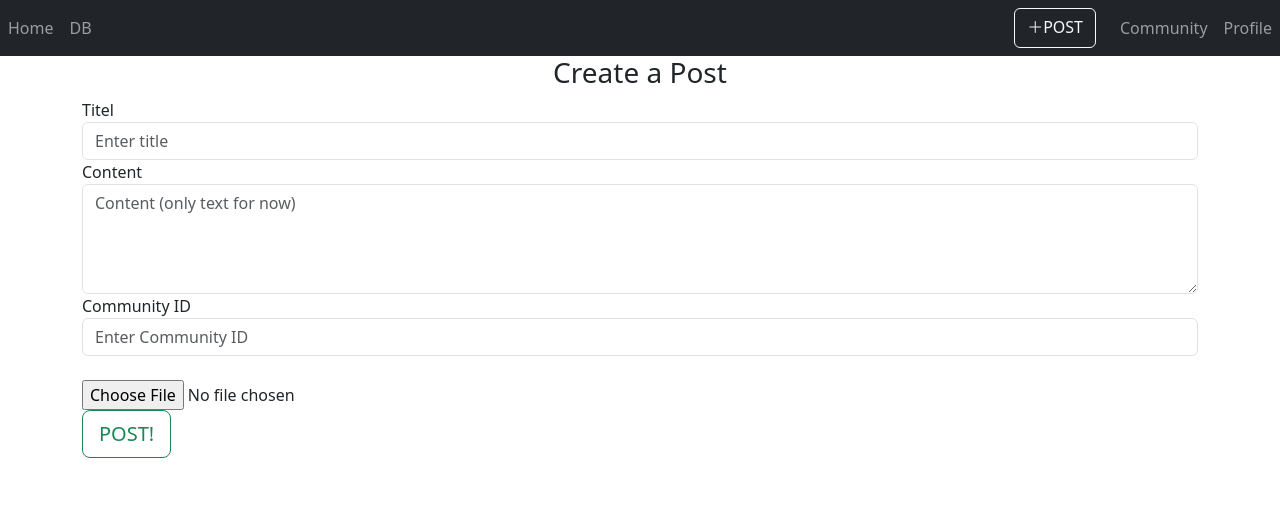
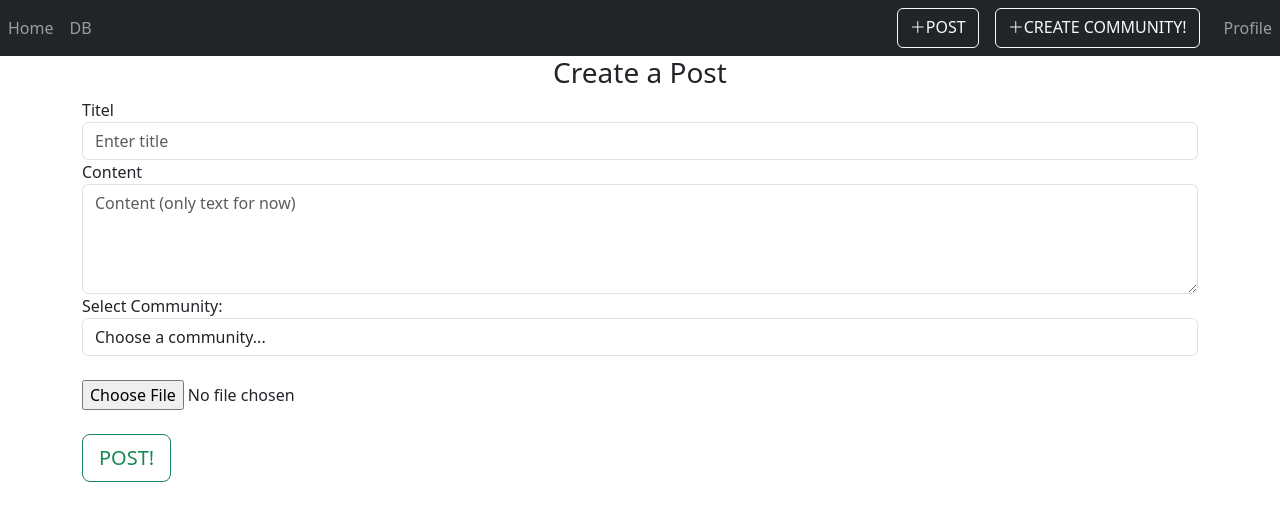
Before and after one commit to HazimDidSomething/MMU-BUZZ, a Flask app: page /Create_Post in a window 1280 px wide. Shown: the top 521 px of the page. Run offline with Flask 3, Linux system fonts and the light colour scheme; a user stored in the database is signed in; some libraries are stand-ins or nearby versions.

Commit message:
changed the create post feature to be inline with the community feature

```diff
--- a/website/PostHandle.py
+++ b/website/PostHandle.py
@@ -1,4 +1,4 @@
-from .models import Posts,PostsImg,PostComment
+from .models import Posts,PostsImg,PostComment,test
 from flask import Blueprint ,render_template,request,flash,redirect,url_for,Request
 from . import db
 from flask_login import current_user,login_required,logout_user
@@ -11,22 +11,25 @@ os.makedirs(UPLOAD_FOLDER, exist_ok=True)
 PostHandle = Blueprint('post',__name__)
 
 @PostHandle.route('/Create_Post', methods=['GET','POST'])
+@PostHandle.route('/Create_Post/<int:community_id>', methods=['GET','POST'])
 @login_required
-def CreatePost():
+def CreatePost(community_id=None):
+    communities = test.query.all()
+
     if request.method == "POST":
+        if not community_id:
+            community_id = request.form.get("community_id")
+        community = test.query.get_or_404(community_id)
         title = request.form.get("title")
         content = request.form.get("content")
+
+
         PIC = request.files.get("PIC")
-        '''
-        quick fix
-        group_id = request.form.get("group_id")
-        '''
-
         new_post = Posts(
             title = title,
             content = content,
             user_id = current_user.id,
-           # group_id = group_id,
+            community_id = community_id,
             FirstName = current_user.FirstName,
             vote = 0
         )
@@ -51,8 +54,8 @@ def CreatePost():
 
         flash("Post created!", "success")
         return redirect(url_for("views.home"))
-
-    return render_template("CreatePost.html", user = current_user)
+    community = test.query.get_or_404(community_id) if community_id else None
+    return render_template("CreatePost.html", user = current_user,communities=communities,community=community )
 
 @PostHandle.route("/post/<int:post_id>")
 @login_required
--- a/website/community.py
+++ b/website/community.py
@@ -11,11 +11,7 @@ def view_community(community_id):
     community = test.query.get_or_404(community_id)
     posts = Posts.query.filter_by(community_id=community.id).all()
     members = CommunityMember.query.filter_by(community_id=community.id).all()
-    return render_template("view_community.html",
-                           community=community,
-                           posts=posts,
-                           members=members,
-                           user=current_user)
+    return render_template("view_community.html", community=community, posts=posts, members=members, user=current_user)
 @community.route("/create_community", methods=["GET", "POST"])
 def create_community():
     if request.method == "POST":
--- a/website/models.py
+++ b/website/models.py
@@ -13,10 +13,11 @@ class Posts(db.Model):
     user_id = db.Column(db.Integer, db.ForeignKey('user.id'))
     vote = db.Column(db.Integer)
     user_id = db.Column(db.Integer, db.ForeignKey('user.id',ondelete="CASCADE"))
-    # group_id  = db.Column(db.Integer,nullable=True)
     FirstName = db.Column(db.String(150))
     community_id = db.Column(db.Integer, db.ForeignKey("communities.id"), nullable=True)
+
     images = db.relationship("PostsImg", backref="post", lazy=True,cascade="all, delete-orphan")
+    community = db.relationship("test", backref="posts", lazy=True)
 
 class PostsImg(db.Model):
     __tablename__ = "Posts_img"
--- a/website/templates/CreatePost.html
+++ b/website/templates/CreatePost.html
@@ -27,20 +27,24 @@
     ></textarea>
     </div>
     <div class="form-group">
-    <label for="community_id">Community ID</label>
-    <input
-        type="number"
-        class="form-control"
-        id="community_id"
-        name="community_id"
-        placeholder="Enter Community ID"
-
-    />
+    {% if community %}
+        <label for="community_id">Community name: {{community.name}}</label>
+        <input type="hidden" name="community_id" value="{{community.id}}">
+    {% else %}
+        <label for="community_id">Select Community:</label>
+        <select class="form-control" id="community_id" name="community_id" required>
+            <option value="">Choose a community...</option>
+            {% for comm in communities %}
+                <option value="{{comm.id}}">{{comm.name}}</option>
+            {% endfor %}
+        </select>
+    {% endif %}
     </div>
     <br/>
     <div class="form-group">
         <input type="file" name="PIC">
     </div>
+    <div class = "pt-4"></div>
     <button type="submit" class="btn btn-outline-success btn-lg">POST!</button>
 </form>
 {% endblock %}
--- a/website/templates/Profile.html
+++ b/website/templates/Profile.html
@@ -43,7 +43,7 @@
   </a>
   {% else %}
          <p>No posts yet. Be the first to
-            <a href="/Create_Post" class="btn btn-outline-info">
+            <a href="{{ url_for('post.CreatePost') }}" class="btn btn-outline-info">
                     Create One !
                 </a></p>
   {% endfor %}
--- a/website/templates/base.html
+++ b/website/templates/base.html
@@ -33,11 +33,14 @@
             <!-- this will be shown on the right side on the nav bar -->
                 <div class="navbar-nav ms-auto mb-2 mb-lg-0">
                 {%if user.is_authenticated%}
-                <a href="/Create_Post" class="btn btn-outline-light">
+                <a href="{{ url_for('post.CreatePost') }}" class="btn btn-outline-light">
                     <i class="bi bi-plus-lg"></i>POST
                 </a>
                 <div class="px-2"></div>
-                <a class="nav-item nav-link" href="/create_community">Community</a>
+                <a href="/create_community" class="btn btn-outline-light">
+                    <i class="bi bi-plus-lg"></i>CREATE COMMUNITY!
+                </a>
+                <div class="px-2"></div>
                 <a class="nav-item nav-link" id="logout" href="/Profile">Profile</a>
 
 
--- a/website/templates/create_community.html
+++ b/website/templates/create_community.html
@@ -13,7 +13,7 @@
         <label for="description">Description</label>
         <textarea class="form-control" id="description" name="description" rows="3"></textarea>
     </div>
-
+    <div class = "pt-4"></div>
     <button type="submit" class="btn btn-success">Create</button>
     <a href="{{ url_for('views.home') }}" class="btn btn-secondary">Cancel</a>
 </form>
--- a/website/views.py
+++ b/website/views.py
@@ -2,7 +2,7 @@
 from flask import Blueprint, render_template
 from flask_login import login_required, current_user
 from .models import test
-from .models import Posts,PostsImg,test
+from .models import Posts,test
 from datetime import date
 from . import db
 
```
Also changed, not shown: website/templates/home.html (+10 -6 lines), website/templates/view_community.html (+19 -15 lines).
